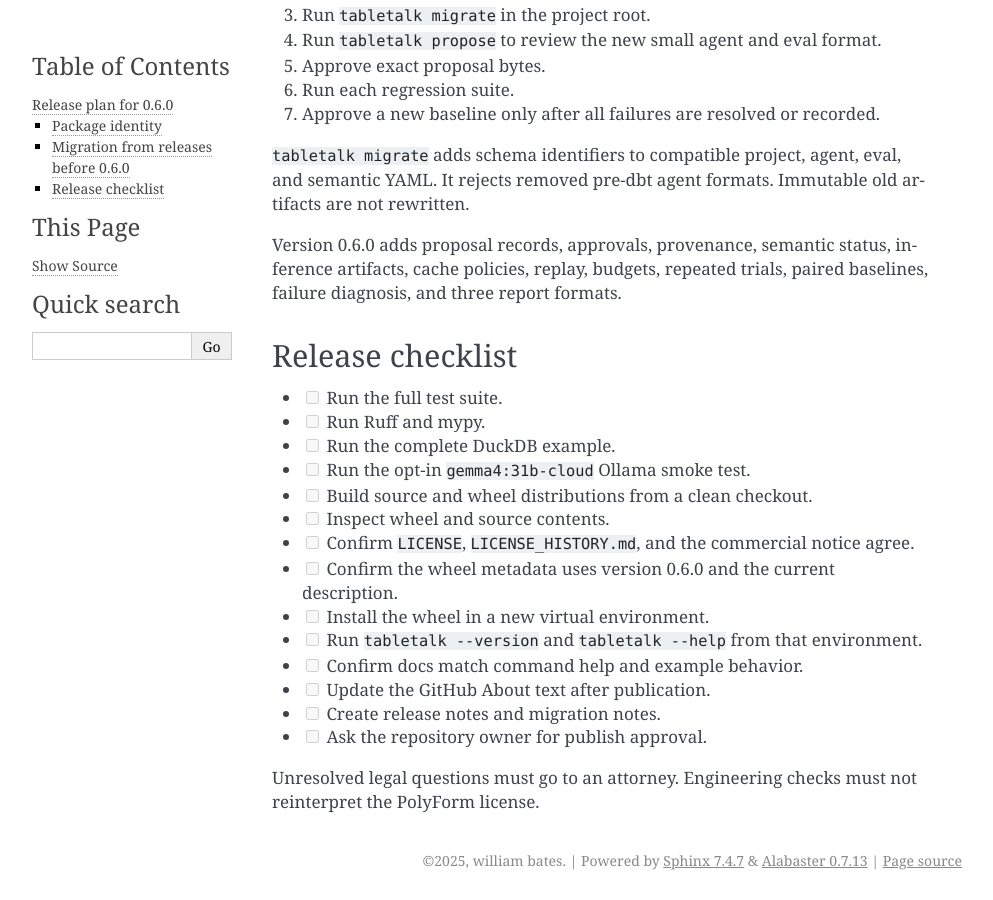
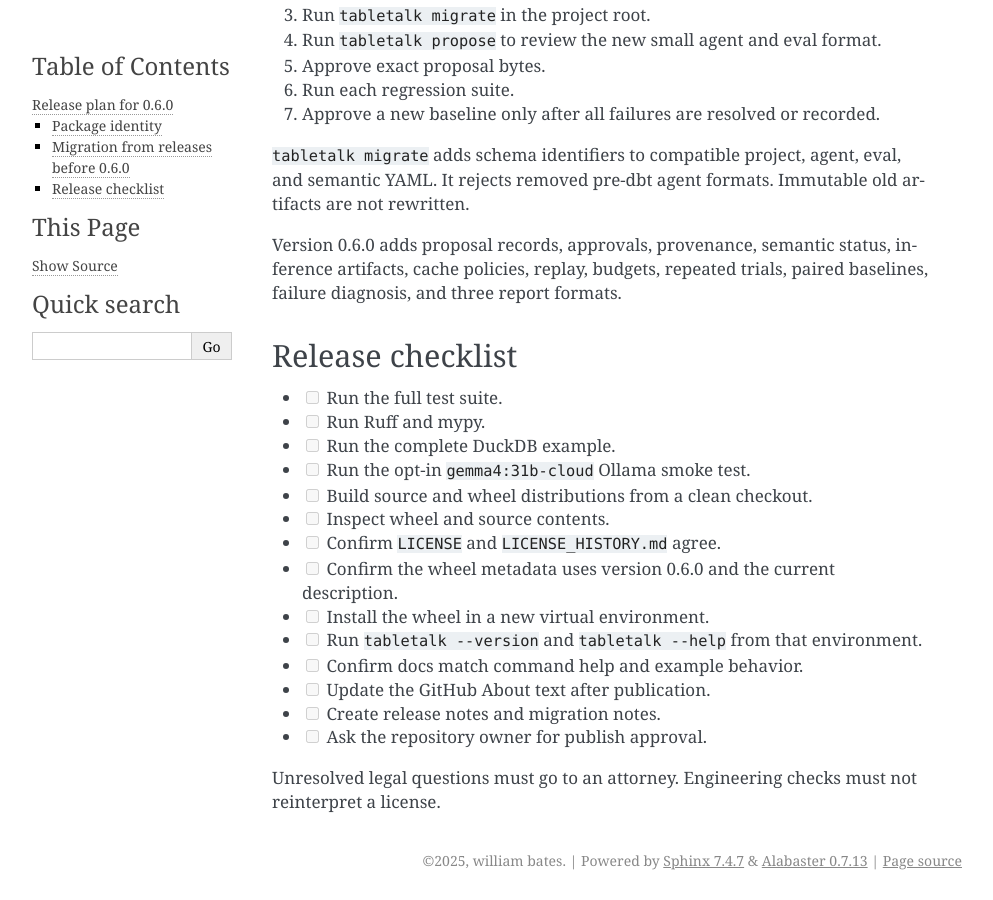
Before and after one commit to wtbates99/tabletalk, a Sphinx documentation site: the page built from docs/release.md, in a window 1280 px wide and 900 px high, scrolled down 612 px. Shown: the whole window, without its empty margins (148-1141 px from the left). Built offline with Sphinx 7.4.7, drawn with Linux system fonts in a browser that asks for light colours.

Commit message:
chore: relicense to Apache-2.0
Replace PolyForm Noncommercial 1.0.0 with the Apache License 2.0 (canonical
text from apache.org, sha256 cfc7749b…). Earlier revisions keep their grants,
recorded in LICENSE_HISTORY.md. Remove the commercial-license notice. The
services offering moves to the README. Update package metadata and wheel
checks.

```diff
--- a/docs/release.md
+++ b/docs/release.md
@@ -43,7 +43,7 @@ baselines, failure diagnosis, and three report formats.
 - [ ] Run the opt-in `gemma4:31b-cloud` Ollama smoke test.
 - [ ] Build source and wheel distributions from a clean checkout.
 - [ ] Inspect wheel and source contents.
-- [ ] Confirm `LICENSE`, `LICENSE_HISTORY.md`, and the commercial notice agree.
+- [ ] Confirm `LICENSE` and `LICENSE_HISTORY.md` agree.
 - [ ] Confirm the wheel metadata uses version 0.6.0 and the current description.
 - [ ] Install the wheel in a new virtual environment.
 - [ ] Run `tabletalk --version` and `tabletalk --help` from that environment.
@@ -53,4 +53,4 @@ baselines, failure diagnosis, and three report formats.
 - [ ] Ask the repository owner for publish approval.
 
 Unresolved legal questions must go to an attorney. Engineering checks must not
-reinterpret the PolyForm license.
+reinterpret a license.
--- a/pyproject.toml
+++ b/pyproject.toml
@@ -8,13 +8,12 @@ version = "0.6.0"
 description = "dbt-native development, evaluation, and observability for trusted data agents"
 readme = "README.md"
 requires-python = ">=3.11"
-license = "PolyForm-Noncommercial-1.0.0"
-license-files = ["LICENSE", "LICENSE_HISTORY.md", "COMMERCIAL-LICENSE.md"]
+license = "Apache-2.0"
+license-files = ["LICENSE", "LICENSE_HISTORY.md"]
 authors = [{ name = "William Bates", email = "wbates@palanbates.com" }]
 keywords = ["sql", "llm", "dbt", "evaluation", "data-agents", "observability"]
 classifiers = [
     "Development Status :: 3 - Alpha",
-    "License :: Other/Proprietary License",
     "Programming Language :: Python :: 3.11",
     "Programming Language :: Python :: 3.12",
     "Programming Language :: Python :: 3.13",
@@ -43,7 +42,6 @@ tabletalk = "tabletalk.cli:cli"
 [project.urls]
 Homepage   = "https://github.com/wtbates99/tabletalk"
 Repository = "https://github.com/wtbates99/tabletalk"
-"Commercial License" = "https://github.com/wtbates99/tabletalk/blob/main/COMMERCIAL-LICENSE.md"
 
 [dependency-groups]
 dev = [
```
Also changed, not shown: COMMERCIAL-LICENSE.md (deleted, +0 -12 lines), README.md (+6 -7 lines), LICENSE_HISTORY.md, 3 other files.
